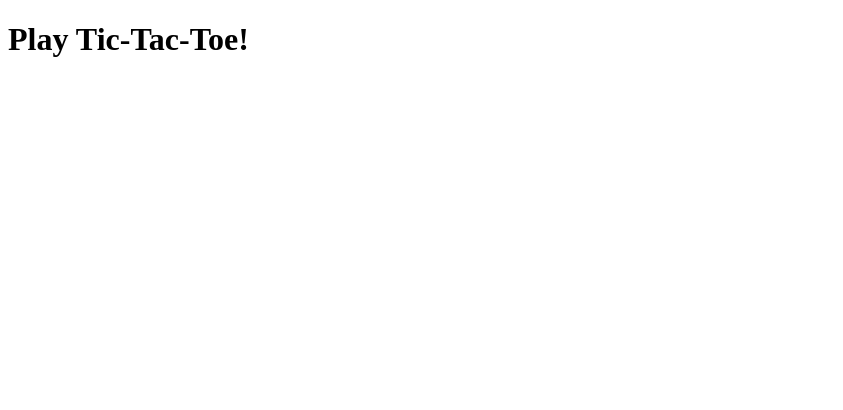
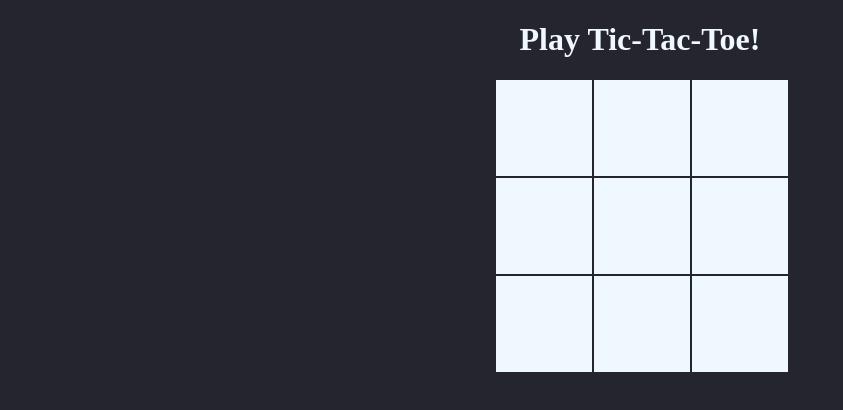
Before and after one commit to 02rasjac/tic-tac-toe, a website: page index.html in a window 1280 px wide. Shown: the whole page, without its empty margins (0-843 px from the left). Drawn offline with Linux system fonts and the light colour scheme.

Commit message:
Add the gameboard

```diff
--- a/index.html
+++ b/index.html
@@ -9,7 +9,17 @@
   </head>
   <body>
     <h1>Play Tic-Tac-Toe!</h1>
-    <div id="gameboard"></div>
+    <div id="gameboard">
+      <div class="square"></div>
+      <div class="square"></div>
+      <div class="square"></div>
+      <div class="square"></div>
+      <div class="square"></div>
+      <div class="square"></div>
+      <div class="square"></div>
+      <div class="square"></div>
+      <div class="square"></div>
+    </div>
     <script src="game.js"></script>
   </body>
 </html>
--- a/style.css
+++ b/style.css
@@ -0,0 +1,31 @@
+* {
+  color: aliceblue;
+}
+
+body {
+  width: 100vw;
+  height: 100vh;
+  margin: 0;
+  background-color: rgb(37, 37, 46);
+
+  display: flex;
+  flex-direction: column;
+  justify-content: top;
+  align-items: center;
+}
+
+#gameboard {
+  --size: 18rem;
+  display: grid;
+  grid-template-columns: repeat(3, 1fr);
+  grid-template-rows: repeat(3, 1fr);
+  width: var(--size);
+  height: var(--size);
+  gap: 2px;
+}
+
+.square {
+  width: calc(var(--size) / 3);
+  height: calc(var(--size) / 3);
+  background-color: aliceblue;
+}
```
